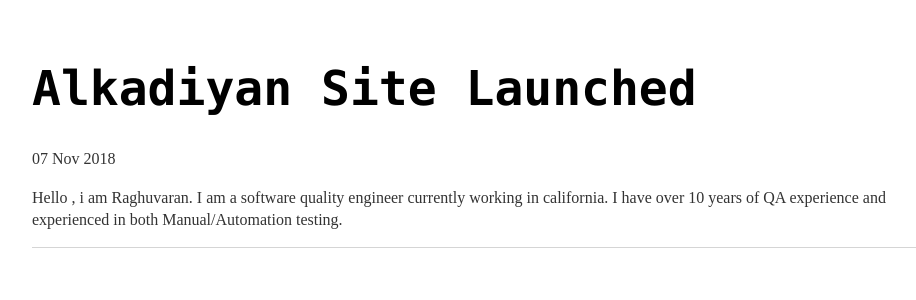
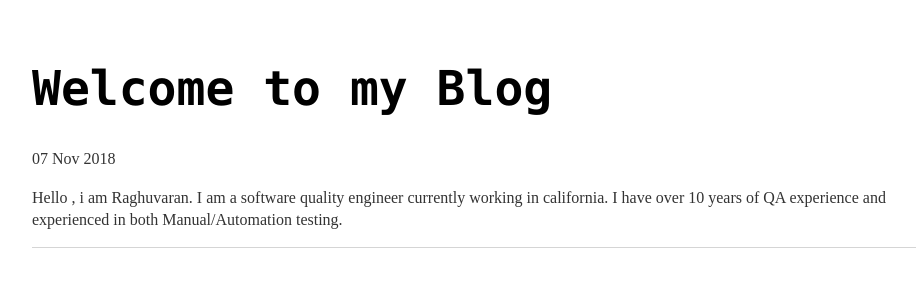
Before and after one commit to Raghuvarants/raghuvarants, a Jekyll site: the page built from _posts/2018-11-07-launch.md, in a window 1280 px wide. Shown: the top 300 px of the page, without its empty margins (160-1076 px from the left). Built offline with Jekyll 4.4.1, drawn with Linux system fonts in a browser that asks for light colours.

Commit message:
Update 2018-11-07-launch.md

```diff
--- a/_posts/2018-11-07-launch.md
+++ b/_posts/2018-11-07-launch.md
@@ -1,6 +1,6 @@
 ---
 layout: post
-title: "Alkadiyan Site Launched"
+title: "Welcome to my Blog"
 date: 2018-11-07
 ---
 
```
